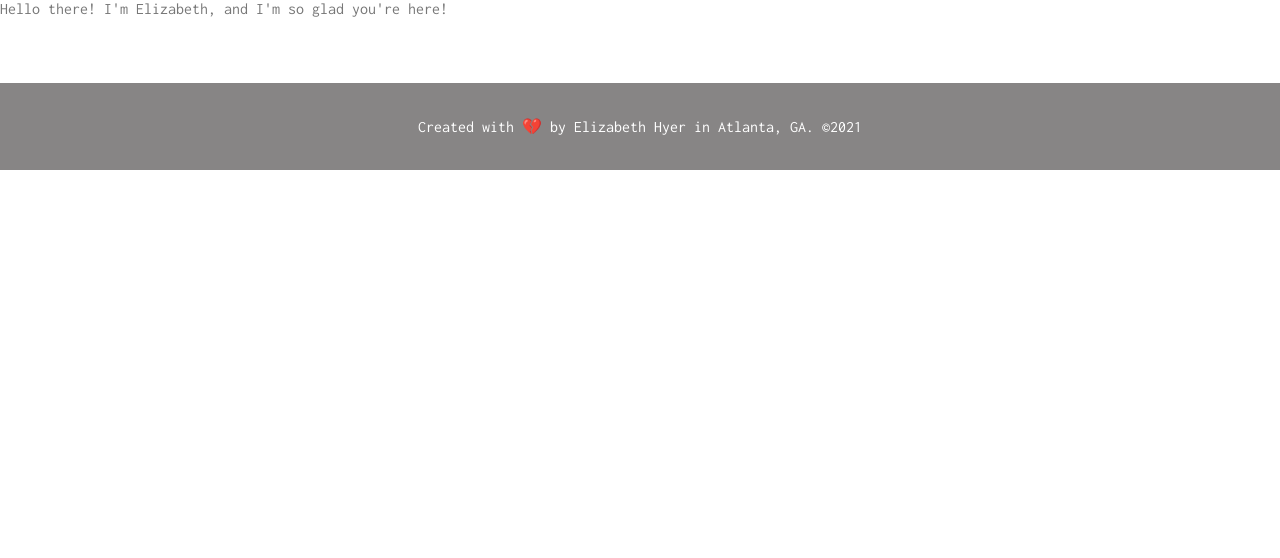
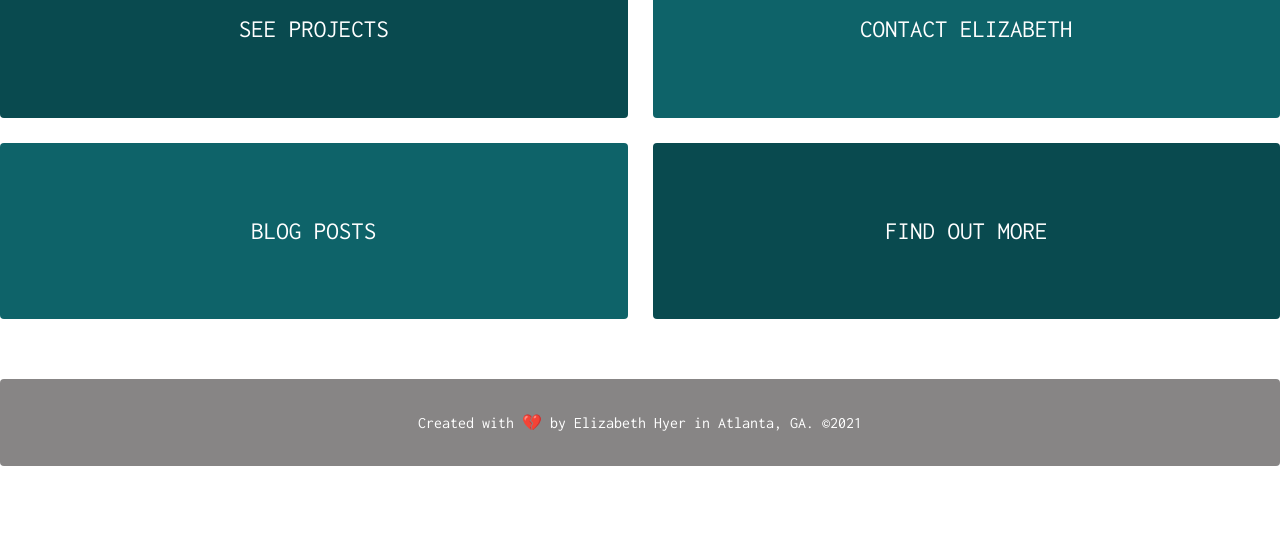
Before and after one commit to elizabethhyer/elizabeth-hyer-portfolio, a Gatsby site: page / in a window 1280 px wide. Shown: the part 242-800 px from the top of the page. Built offline with nearby package versions, Linux system fonts and the light colour scheme; Gatsby itself is replaced by a stand-in of ours.

Commit message:
Added descriptive links to the home page

```diff
--- a/src/components/footer/footer.module.scss
+++ b/src/components/footer/footer.module.scss
@@ -6,4 +6,5 @@
   margin-top: 6rem;
   background-color: rgb(135, 133, 133);
   padding: 3rem;
+  border-radius: 4px;
 }
--- a/src/components/layout/layout.module.scss
+++ b/src/components/layout/layout.module.scss
@@ -8,5 +8,6 @@
 .content-container {
   padding: 4rem;
   background-color: rgb(245, 245, 245);
+  border-radius: 4px;
   min-height: 53vh;
 }
--- a/src/pages/about.js
+++ b/src/pages/about.js
@@ -7,7 +7,6 @@ const AboutPage = () => {
   return (
     <Layout>
       <Head title="About" />
-      <h1>About</h1>
       <p>Elizabeth is a full stack developer living in Atlanta, Georgia.</p>
       <p>
         While Elizabeth COULD make her own website, she decided not to in this
--- a/src/pages/blog.module.scss
+++ b/src/pages/blog.module.scss
@@ -2,6 +2,7 @@
   padding: 2rem 3rem;
   list-style-type: none;
   background-color: rgb(202, 200, 200);
+  border-radius: 4px;
 
   &:not(:last-child) {
     margin-bottom: 1rem;
--- a/src/pages/index.js
+++ b/src/pages/index.js
@@ -1,13 +1,27 @@
 import React from "react"
 import Layout from "../components/layout/layout"
 import Head from "../components/head"
+import indexStyles from "./index.module.scss"
+import { Link } from "gatsby"
 
 const IndexPage = () => {
   return (
     <Layout>
       <Head title="Home" />
-      <h1>Hello there!</h1>
-      <p>Hello there! I'm Elizabeth, and I'm so glad you're here!</p>
+      <div className={indexStyles.container}>
+        <Link to="/portfolio" className={indexStyles.portfolio}>
+          See Projects
+        </Link>
+        <Link to="/contact" className={indexStyles.contact}>
+          Contact Elizabeth
+        </Link>
+        <Link to="/blog" className={indexStyles.blog}>
+          Blog Posts
+        </Link>
+        <Link to="/about" className={indexStyles.about}>
+          Find out more
+        </Link>
+      </div>
     </Layout>
   )
 }
--- /dev/null
+++ b/src/pages/index.module.scss
@@ -0,0 +1,64 @@
+.container {
+  display: grid;
+  grid-template-columns: 1fr 1fr;
+  grid-template-rows: 1fr 1fr;
+  text-transform: uppercase;
+  font-size: 2.5rem;
+  grid-gap: 2.5rem;
+}
+
+.portfolio {
+  display: flex;
+  justify-content: center;
+  align-items: center;
+  color: #fff;
+  background-color: rgb(9, 74, 79);
+  padding: 3rem;
+  border-radius: 4px;
+
+  &:hover {
+    opacity: 0.6;
+  }
+}
+
+.contact {
+  display: flex;
+  justify-content: center;
+  align-items: center;
+  color: #fff;
+  background-color: rgb(14, 99, 105);
+  padding: 6.7rem;
+  border-radius: 4px;
+
+  &:hover {
+    opacity: 0.6;
+  }
+}
+
+.blog {
+  display: flex;
+  justify-content: center;
+  align-items: center;
+  color: #fff;
+  background-color: rgb(14, 99, 105);
+  padding: 6.7rem;
+  border-radius: 4px;
+
+  &:hover {
+    opacity: 0.6;
+  }
+}
+
+.about {
+  display: flex;
+  justify-content: center;
+  align-items: center;
+  color: #fff;
+  background-color: rgb(9, 74, 79);
+  padding: 6.7rem;
+  border-radius: 4px;
+
+  &:hover {
+    opacity: 0.6;
+  }
+}
--- a/src/pages/portfolio.module.scss
+++ b/src/pages/portfolio.module.scss
@@ -7,4 +7,9 @@
 
 .img {
   width: 30rem;
+  border-radius: 4px;
+
+  &:hover {
+    opacity: 0.6;
+  }
 }
```
Also changed, not shown: src/pages/contact.js (+7 -1 lines), src/pages/portfolio.js (+8 -0 lines), src/imgs/slack-clone.png (added), 1 other file.
